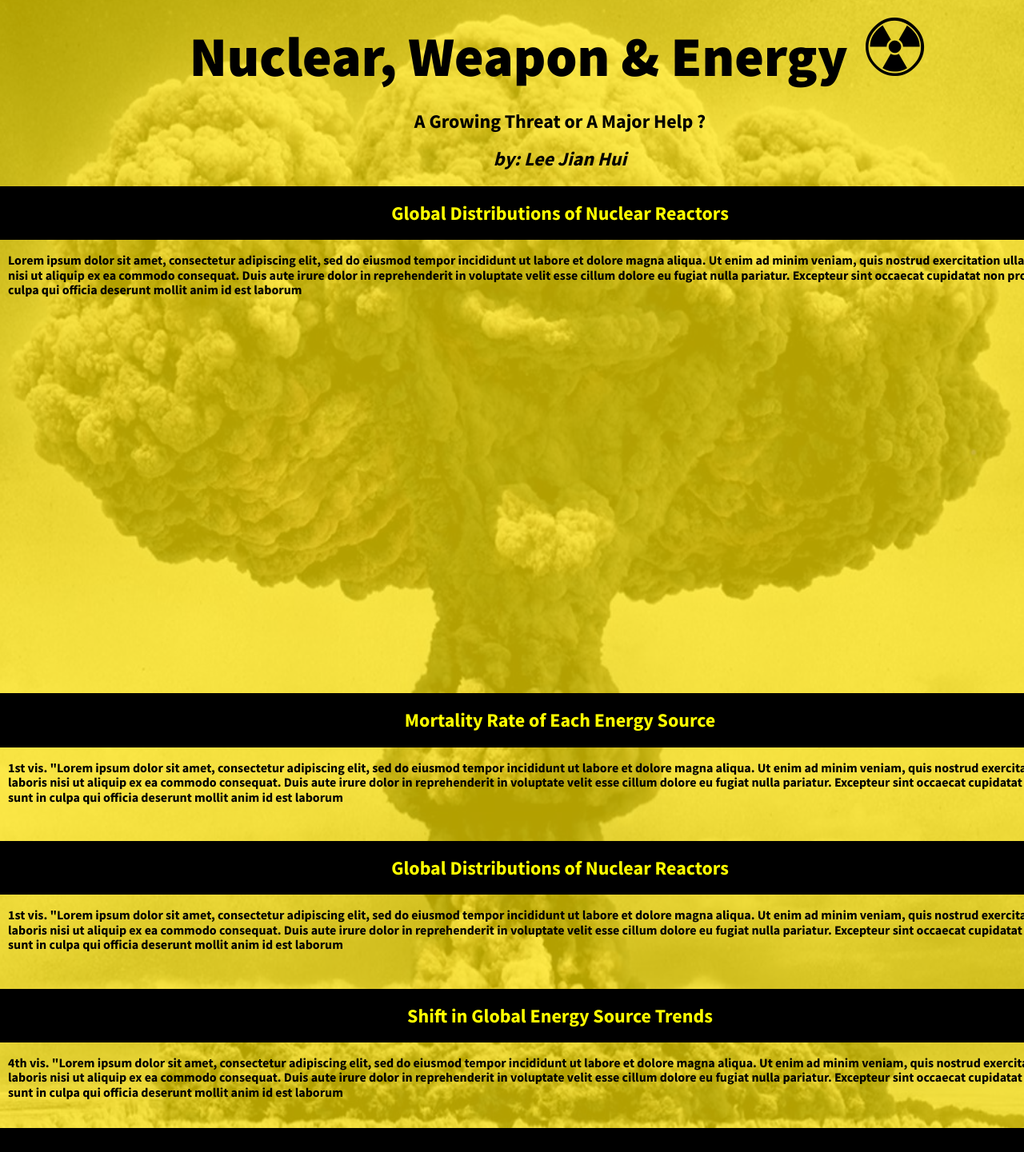
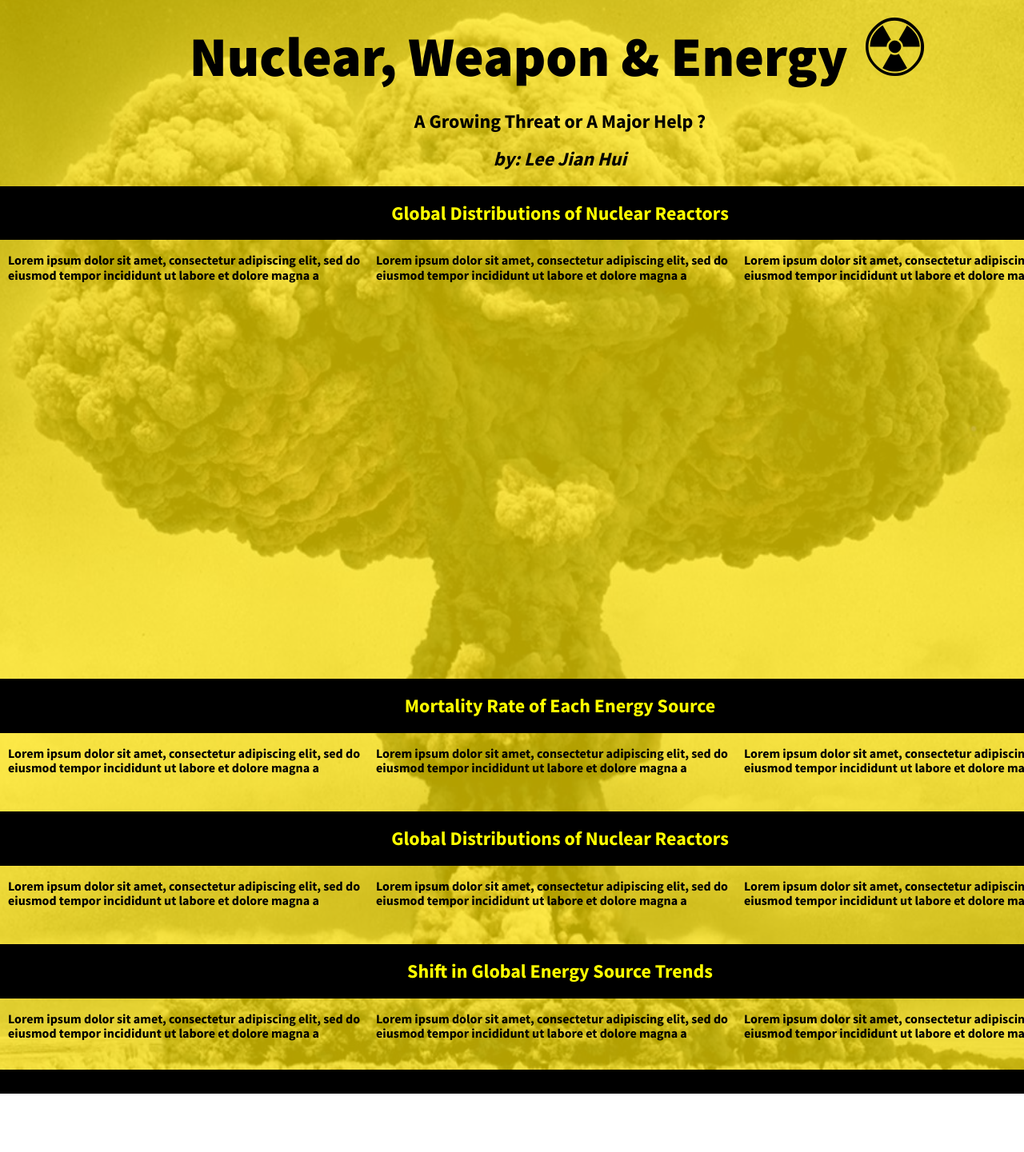
Before and after one commit to lee-jian-hui/FIT3179-project-vis-2, a plain HTML site: page code/index.html in a window 1280 px wide. Shown: the part 32-1473 px from the top of the page at 80% size. After the commit the page ends 1400 px from the top, so only its background shows below. Drawn offline with nearby package versions, Linux system fonts and the light colour scheme; a script that the page names is missing.

Commit message:
added text columns and removed cell border for idioms

```diff
--- a/code/index.html
+++ b/code/index.html
@@ -49,16 +49,25 @@
 
     <!-- pure grid group -->
     <div class="pure-g marginal-text-box";>
-      <div class="pure-u-1">
+      <div class="pure-u-1-3">
         <p class="left-p">
           Lorem ipsum dolor sit amet, consectetur
           adipiscing elit, sed do eiusmod tempor incididunt ut
-          labore et dolore magna aliqua. Ut enim ad minim veniam,
-          quis nostrud exercitation ullamco laboris nisi ut aliquip
-          ex ea commodo consequat. Duis aute irure dolor in reprehenderit
-          in voluptate velit esse cillum dolore eu fugiat nulla pariatur.
-          Excepteur sint occaecat cupidatat non proident, sunt in culpa qui
-          officia deserunt mollit anim id est laborum
+          labore et dolore magna a
+        </p>
+      </div>
+      <div class="pure-u-1-3">
+        <p class="left-p">
+          Lorem ipsum dolor sit amet, consectetur
+          adipiscing elit, sed do eiusmod tempor incididunt ut
+          labore et dolore magna a
+        </p>
+      </div>
+      <div class="pure-u-1-3">
+        <p class="left-p">
+          Lorem ipsum dolor sit amet, consectetur
+          adipiscing elit, sed do eiusmod tempor incididunt ut
+          labore et dolore magna a
         </p>
       </div>
     </div>
@@ -89,19 +98,27 @@
 
     <!-- pure grid group -->
     <div class="pure-g marginal-text-box">
-      <div class="pure-u-1-1">
+      <div class="pure-u-1-3">
         <p class="left-p">
-          1st vis. "Lorem ipsum dolor sit amet, consectetur
+          Lorem ipsum dolor sit amet, consectetur
           adipiscing elit, sed do eiusmod tempor incididunt ut
-          labore et dolore magna aliqua. Ut enim ad minim veniam,
-          quis nostrud exercitation ullamco laboris nisi ut aliquip
-          ex ea commodo consequat. Duis aute irure dolor in reprehenderit
-          in voluptate velit esse cillum dolore eu fugiat nulla pariatur.
-          Excepteur sint occaecat cupidatat non proident, sunt in culpa qui
-          officia deserunt mollit anim id est laborum
+          labore et dolore magna a
         </p>
       </div>
-    </div>
+      <div class="pure-u-1-3">
+        <p class="left-p">
+          Lorem ipsum dolor sit amet, consectetur
+          adipiscing elit, sed do eiusmod tempor incididunt ut
+          labore et dolore magna a
+        </p>
+      </div>
+      <div class="pure-u-1-3">
+        <p class="left-p">
+          Lorem ipsum dolor sit amet, consectetur
+          adipiscing elit, sed do eiusmod tempor incididunt ut
+          labore et dolore magna a
+        </p>
+      </div>    </div>
     <!-- end pure grid group -->
 
     <!-- pure grid group -->
@@ -133,18 +150,27 @@
 
     <!-- pure grid group -->
     <div class="pure-g marginal-text-box">
-      <div class="pure-u-1">
-        <p>1st vis. "Lorem ipsum dolor sit amet, consectetur
+      <div class="pure-u-1-3">
+        <p class="left-p">
+          Lorem ipsum dolor sit amet, consectetur
           adipiscing elit, sed do eiusmod tempor incididunt ut
-          labore et dolore magna aliqua. Ut enim ad minim veniam,
-          quis nostrud exercitation ullamco laboris nisi ut aliquip
-          ex ea commodo consequat. Duis aute irure dolor in reprehenderit
-          in voluptate velit esse cillum dolore eu fugiat nulla pariatur.
-          Excepteur sint occaecat cupidatat non proident, sunt in culpa qui
-          officia deserunt mollit anim id est laborum
+          labore et dolore magna a
         </p>
       </div>
-    </div>
+      <div class="pure-u-1-3">
+        <p class="left-p">
+          Lorem ipsum dolor sit amet, consectetur
+          adipiscing elit, sed do eiusmod tempor incididunt ut
+          labore et dolore magna a
+        </p>
+      </div>
+      <div class="pure-u-1-3">
+        <p class="left-p">
+          Lorem ipsum dolor sit amet, consectetur
+          adipiscing elit, sed do eiusmod tempor incididunt ut
+          labore et dolore magna a
+        </p>
+      </div>    </div>
     <!-- end pure grid group -->
 
     <!-- pure grid group -->
@@ -172,15 +198,25 @@
 
     <!-- pure grid group -->
     <div class="pure-g marginal-text-box">
-      <div class="pure-u-1">
-        <p>4th vis. "Lorem ipsum dolor sit amet, consectetur
+      <div class="pure-u-1-3">
+        <p class="left-p">
+          Lorem ipsum dolor sit amet, consectetur
           adipiscing elit, sed do eiusmod tempor incididunt ut
-          labore et dolore magna aliqua. Ut enim ad minim veniam,
-          quis nostrud exercitation ullamco laboris nisi ut aliquip
-          ex ea commodo consequat. Duis aute irure dolor in reprehenderit
-          in voluptate velit esse cillum dolore eu fugiat nulla pariatur.
-          Excepteur sint occaecat cupidatat non proident, sunt in culpa qui
-          officia deserunt mollit anim id est laborum
+          labore et dolore magna a
+        </p>
+      </div>
+      <div class="pure-u-1-3">
+        <p class="left-p">
+          Lorem ipsum dolor sit amet, consectetur
+          adipiscing elit, sed do eiusmod tempor incididunt ut
+          labore et dolore magna a
+        </p>
+      </div>
+      <div class="pure-u-1-3">
+        <p class="left-p">
+          Lorem ipsum dolor sit amet, consectetur
+          adipiscing elit, sed do eiusmod tempor incididunt ut
+          labore et dolore magna a
         </p>
       </div>
     </div>
```
Also changed, not shown: code/js/choropleth-map-number-of-reactors.json (+7 -0 lines), code/js/radial-plot-deaths-per-twh2.json (+28 -3 lines), code/js/rank-plot-share-of-energy-sources.json (+7 -0 lines), code/js/streamgraph-nuclear-weapons.json (+7 -0 lines).
